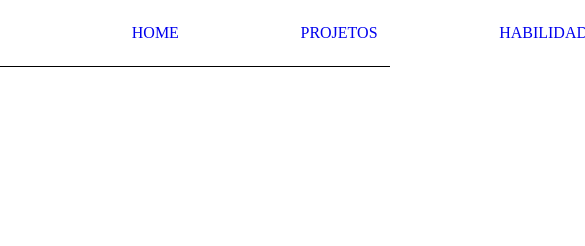
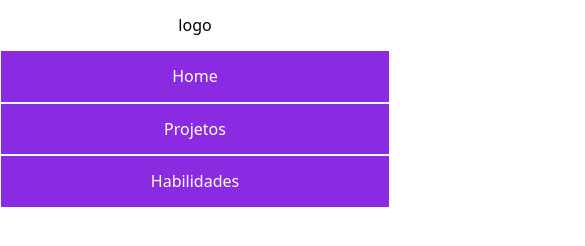
Before and after one commit to Eduvale007/portfolio, a plain HTML site: page index.html in a window 390 px wide. Shown: the top 246 px of the page, 585 px wide, since content can reach past the window. Drawn offline with Linux system fonts and the light colour scheme.

Commit message:
terceiro commit

```diff
--- a/index.html
+++ b/index.html
@@ -5,6 +5,9 @@
     <meta name="viewport" content="width=device-width, initial-scale=1.0">
     <link rel="stylesheet" href="normalize.css"/>
     <link rel="stylesheet" href="main.css"/>
+    <link rel="preconnect" href="https://fonts.googleapis.com">
+<link rel="preconnect" href="https://fonts.gstatic.com" crossorigin>
+<link href="https://fonts.googleapis.com/css2?family=Open+Sans:ital,wght@0,300..800;1,300..800&display=swap" rel="stylesheet">
     <title>My portfolio</title>
 </head>
 <body>
@@ -19,5 +22,16 @@
         </nav>
     </header>
 
+    <header class="header__mob ">
+        <div class="header__logo_mob">logo</div>
+        <nav class="header__nav_mob">
+        <ul>
+            <li><a href="#">Home</a></li>
+            <li><a href="#">Projetos</a></li>
+            <li><a href="#">Habilidades</a></li>
+        </ul>
+        </nav>
+    </header>
+
 </body>
 </html>
--- a/main.css
+++ b/main.css
@@ -2,7 +2,9 @@
     margin: 0;
     padding:0;
     box-sizing: border-box;
+    font-family: system-ui, -apple-system, BlinkMacSystemFont, 'Segoe UI', Roboto, Oxygen, Ubuntu, Cantarell, 'Open Sans', 'Helvetica Neue', sans-serif;
 }
+
 
 .header{
     display: flex;
@@ -35,6 +37,56 @@
     transition: 1s;
 }
 
-@media screen and (min-width:48.75em){
+@media screen and (max-width:900px){
+    .header{
+        gap:5em;
+    }
+}
+
+
+
+@media screen and (max-width:750px){
+    .header{
+        display: none;
+    }
+
+    .header__mob{
+        text-align: center;
+    }
+
+    .header__logo_mob{
+        padding: 1rem;
+    }
+
+    .header__nav_mob ul{
+        list-style: none;
+        padding:0;
+        margin-bottom: 0;
+    }
+
+    .header__nav_mob li{
+        padding: 0;
+        border: 1px solid #fff;
+    }
+
+    .header__nav_mob{
+        background-color: blueviolet;
+    }
+
+    .header__nav_mob a{
+        padding: 1em;
+        color: white;
+        text-decoration: none;
+        display: block;
+    }
+}
+
+
+
+
+@media screen and (min-width:750px){
+    .header__mob{
+        display: none;
+    }
 
 }
```
